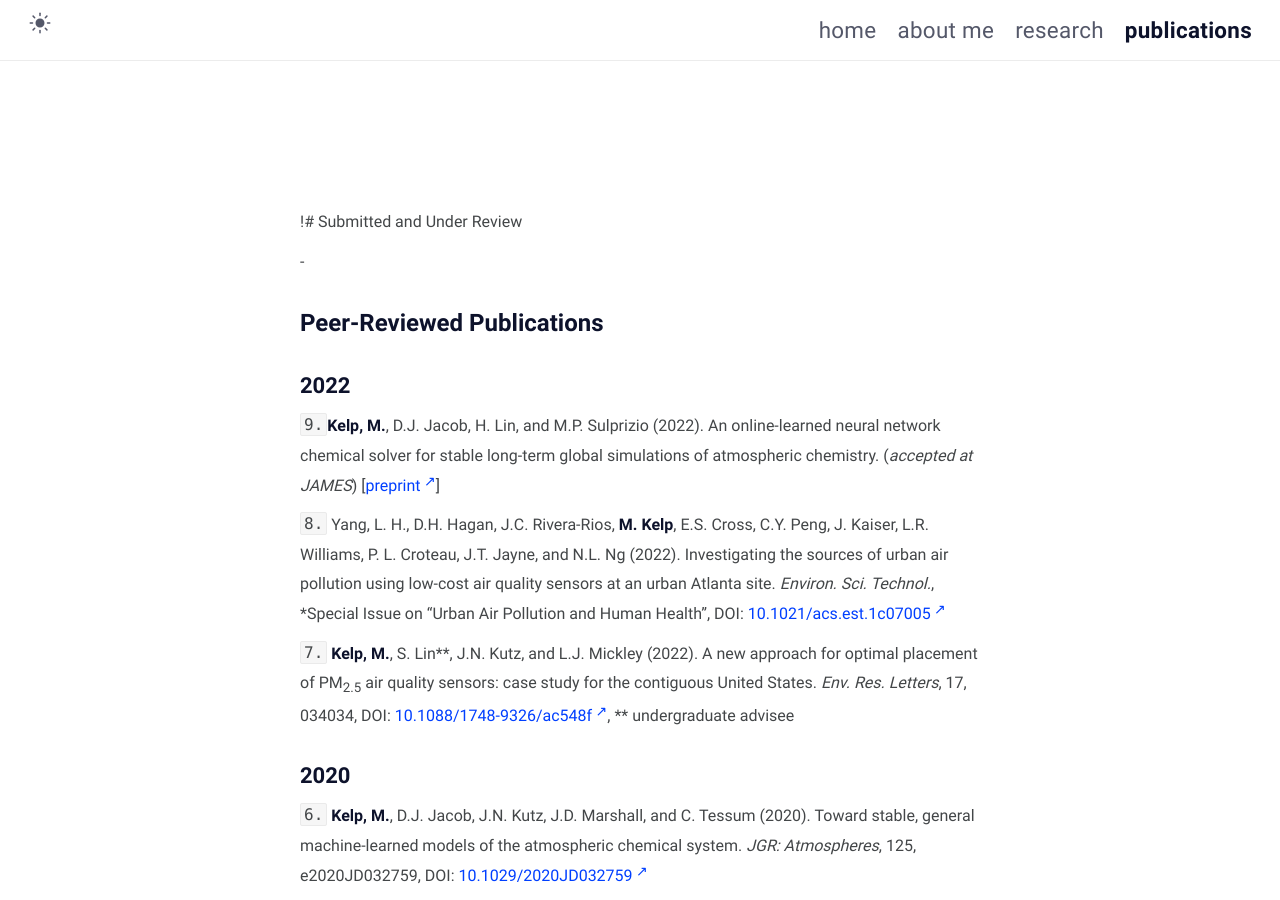
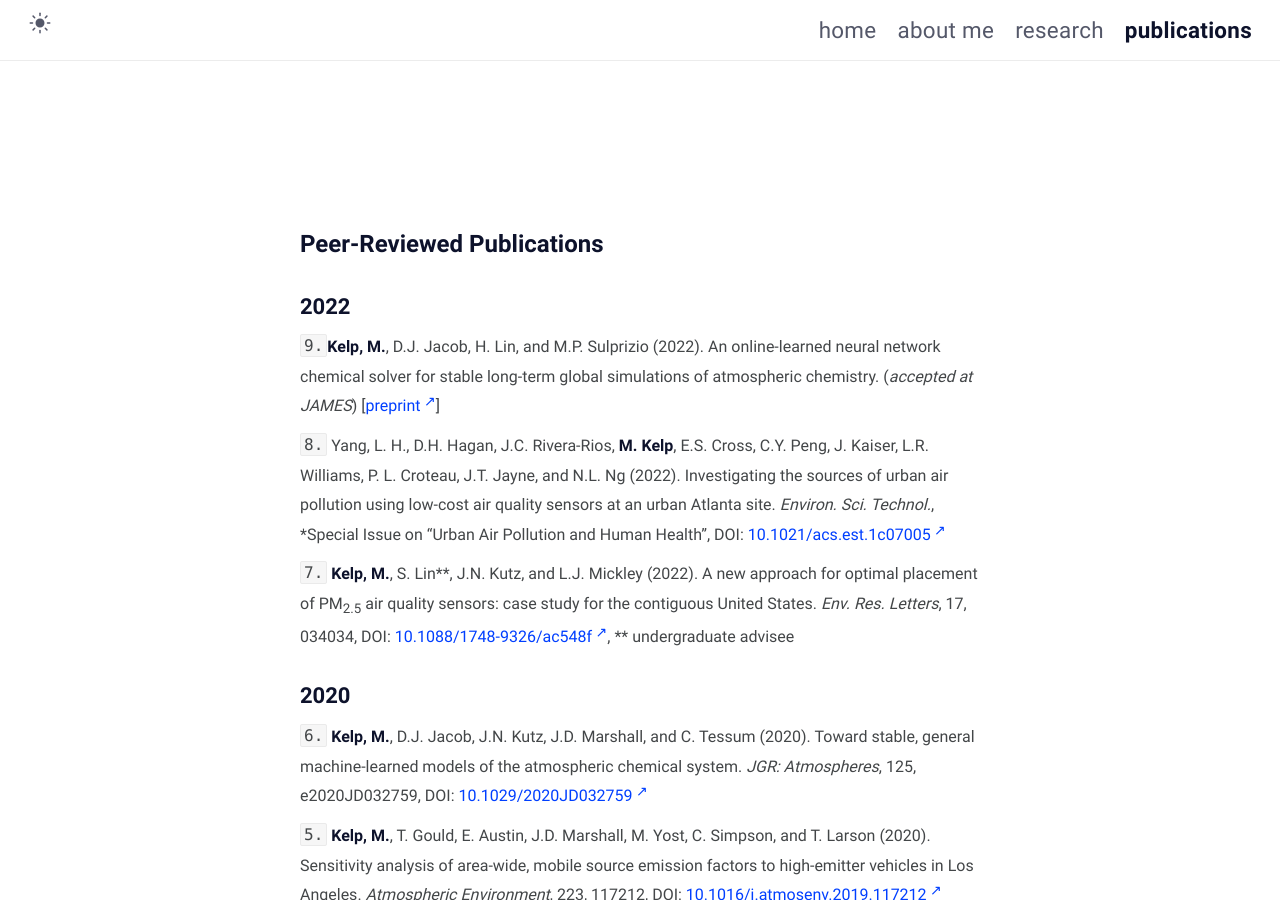
Before and after one commit to mkelp/mkelp.github.io, a Jekyll site: the page built from publications.md, in a window 1280 px wide and 900 px high. Built offline with Jekyll 4.4.1, drawn with Linux system fonts in a browser that asks for light colours.

Commit message:
james update2

```diff
--- a/publications.md
+++ b/publications.md
@@ -6,10 +6,8 @@ excerpt: Makoto Kelp publications
 comments: false
 ---
 
-<!-- ## papers -->
-!# Submitted and Under Review
+<!-- ## Submitted and Under Review -->
 
--
 
 # Peer-Reviewed Publications
 
```
